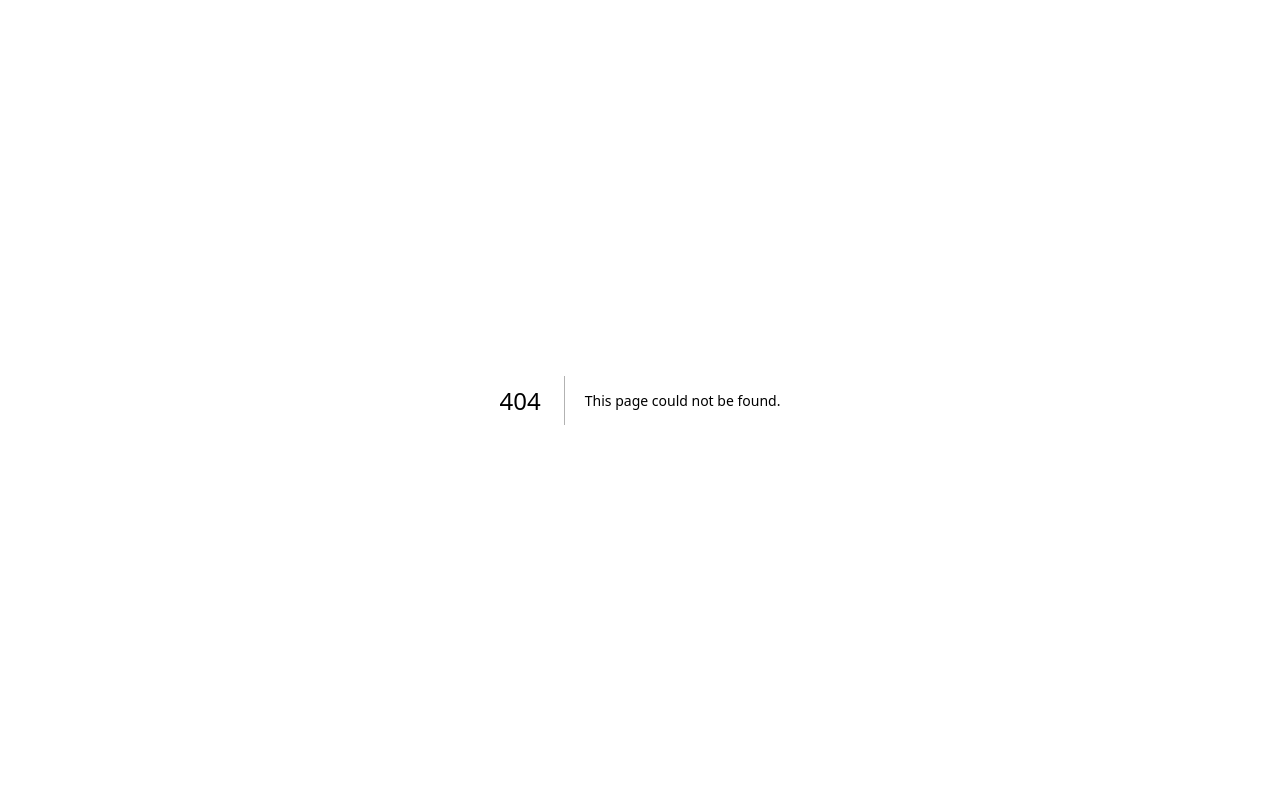
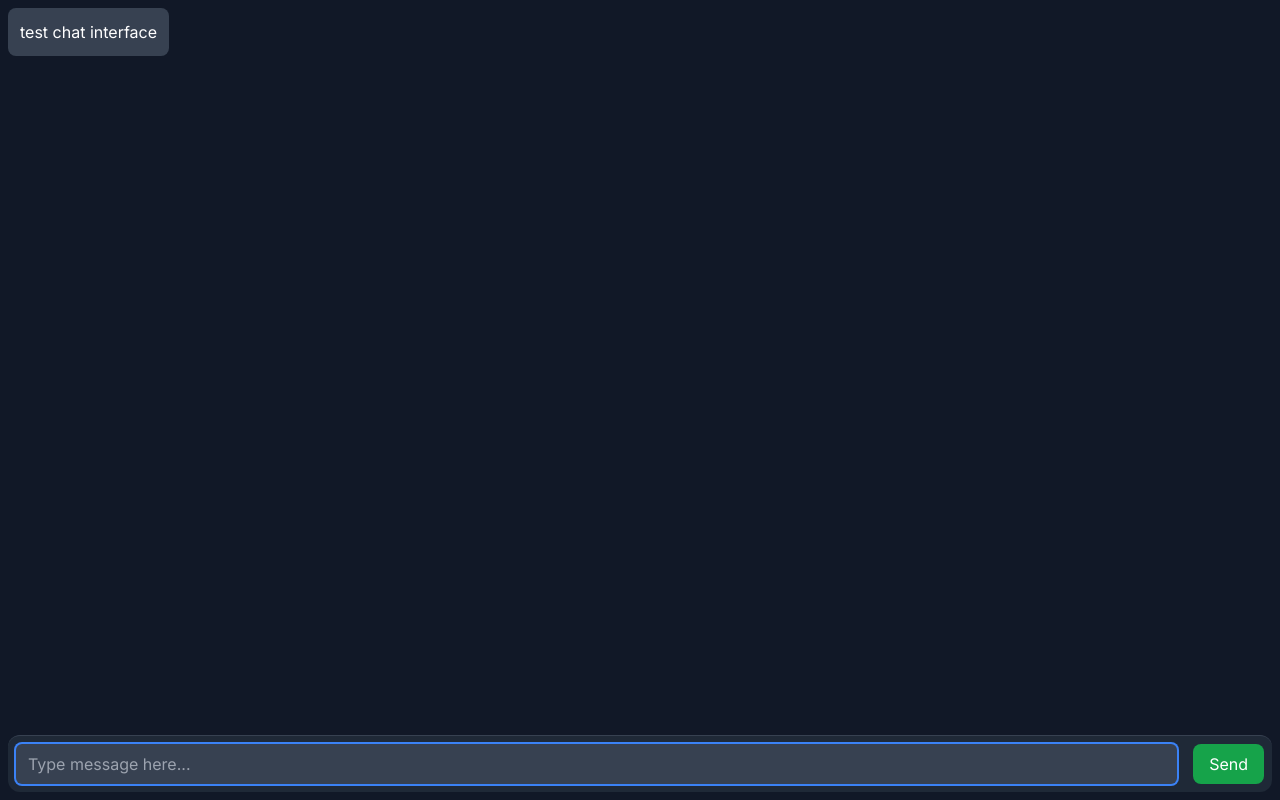
Before and after one commit to raglandconnor/complaint-detection, a Next.js app: page /chat in a window 1280 px wide. Before the commit this address had no page. Built offline with nearby package versions, Linux system fonts and the light colour scheme.

Commit message:
Merge chat interface, test openai chat

```diff
--- /dev/null
+++ b/app/api/openai/route.js
@@ -0,0 +1,42 @@
+import { NextResponse } from 'next/server';
+import OpenAI from 'openai';
+
+const systemPrompt = `You are a human. Respond like a human. Each conversation create a persona that you act is real`;
+
+export async function POST(req) {
+  const openai = new OpenAI();
+  const data = await req.json();
+
+  const completion = await openai.chat.completions.create({
+    messages: [
+      {
+        role: 'system',
+        content: systemPrompt,
+      },
+      ...data,
+    ],
+    model: 'gpt-4o-mini',
+    stream: true,
+  });
+
+  const stream = new ReadableStream({
+    async start(controller) {
+      const encoder = new TextEncoder();
+      try {
+        for await (const chunk of completion) {
+          const content = chunk.choices[0]?.delta?.content;
+          if (content) {
+            const text = encoder.encode(content);
+            controller.enqueue(text);
+          }
+        }
+      } catch (error) {
+        controller.error(error);
+      } finally {
+        controller.close();
+      }
+    },
+  });
+
+  return new NextResponse(stream);
+}
--- /dev/null
+++ b/app/chat/components/chat-interface.jsx
@@ -0,0 +1,129 @@
+import { useState, useRef, useEffect } from 'react';
+import { marked } from 'marked';
+
+const ChatInterface = ({ initialMessage, apiEndpoint, messageColors }) => {
+  const [messages, setMessages] = useState([
+    {
+      role: 'assistant',
+      content: initialMessage,
+    },
+  ]);
+  const [message, setMessage] = useState('');
+  const messagesEndRef = useRef(null);
+  const inputRef = useRef(null);
+
+  useEffect(() => {
+    inputRef.current.focus();
+  }, []);
+
+  const scrollToBottom = () => {
+    messagesEndRef.current?.scrollIntoView({ behavior: 'smooth' });
+  };
+
+  useEffect(() => {
+    scrollToBottom();
+  }, [messages]);
+
+  const sendMessage = async () => {
+    setMessages((prevMessages) => [
+      ...prevMessages,
+      { role: 'user', content: message },
+      { role: 'assistant', content: '' },
+    ]);
+    setMessage('');
+
+    const response = fetch(apiEndpoint, {
+      method: 'POST',
+      headers: {
+        'Content-Type': 'application/json',
+      },
+      body: JSON.stringify([...messages, { role: 'user', content: message }]),
+    }).then(async (res) => {
+      const reader = res.body.getReader();
+      const decoder = new TextDecoder();
+
+      let result = '';
+      return reader.read().then(function processText({ done, value }) {
+        if (done) {
+          return result;
+        }
+
+        const text = decoder.decode(value || new Int8Array(), { stream: true });
+        setMessages((messages) => {
+          let lastMessage = messages[messages.length - 1];
+          let otherMessages = messages.slice(0, messages.length - 1);
+
+          return [
+            ...otherMessages,
+            {
+              ...lastMessage,
+              content: lastMessage.content + text,
+            },
+          ];
+        });
+
+        return reader.read().then(processText);
+      });
+    });
+  };
+
+  const handleKeyDown = (e) => {
+    if (e.key === 'Enter') {
+      sendMessage();
+    }
+  };
+
+  return (
+    <div className="box-border flex h-screen flex-col items-center justify-center overflow-auto bg-gray-900 text-white">
+      <div className="flex h-full w-full flex-col gap-3 p-2">
+        <div className="flex h-full flex-col gap-2 overflow-y-auto">
+          {messages.map((msg, idx) => (
+            <div
+              key={idx}
+              className={`flex ${
+                msg.role === 'user' ? 'justify-end' : 'justify-start'
+              }`}
+            >
+              <div
+                className={`${
+                  msg.role === 'user'
+                    ? messageColors.user
+                    : messageColors.assistant
+                } rounded-lg p-3`}
+              >
+                <div
+                  className="prose prose-invert max-w-none"
+                  dangerouslySetInnerHTML={{ __html: marked(msg.content) }}
+                />
+              </div>
+            </div>
+          ))}
+          <div ref={messagesEndRef} />
+        </div>
+
+        <div className="sticky bottom-0 flex flex-row gap-2 border-t border-gray-700 bg-gray-800 w-full p-2 rounded-xl">
+          <input
+            aria-label="message input box"
+            placeholder="Type message here..."
+            ref={inputRef}
+            type="text"
+            value={message}
+            onChange={(e) => setMessage(e.target.value)}
+            onKeyDown={handleKeyDown}
+            className="flex-grow rounded-md bg-gray-700 px-3 py-2 text-white placeholder-gray-400 outline-none focus:ring-2 focus:ring-blue-500"
+          />
+
+          <button
+            aria-label="send message button"
+            onClick={sendMessage}
+            className="ml-2 px-4 py-2 bg-green-600 text-white rounded-lg hover:bg-green-700"
+          >
+            Send
+          </button>
+        </div>
+      </div>
+    </div>
+  );
+};
+
+export default ChatInterface;
--- /dev/null
+++ b/app/chat/components/chat.jsx
@@ -0,0 +1,19 @@
+'use client';
+import ChatInterface from './chat-interface';
+
+export default function Chat() {
+  const initialMessage = `test chat interface`;
+  const apiEndpoint = '/api/openai';
+  const messageColors = {
+    user: 'bg-green-700',
+    assistant: 'bg-gray-700',
+  };
+
+  return (
+    <ChatInterface
+      initialMessage={initialMessage}
+      apiEndpoint={apiEndpoint}
+      messageColors={messageColors}
+    />
+  );
+}
--- /dev/null
+++ b/app/chat/page.jsx
@@ -0,0 +1,9 @@
+import Chat from './components/chat';
+
+export default function ChatPage() {
+  return (
+    <>
+      <Chat />
+    </>
+  );
+}
--- a/app/page.jsx
+++ b/app/page.jsx
@@ -1,76 +1,5 @@
-'use client'; // This directive enables client-side rendering for the component
+const HomePage = () => {
+  return <div>home page</div>;
+};
 
-import { useState, useEffect, useRef } from 'react';
-
-export default function Home() {
-  const [messages, setMessages] = useState([
-    { text: 'Hello! How can I help you today?', type: 'bot' }
-  ]);
-  const [input, setInput] = useState('');
-  const messagesEndRef = useRef(null);
-
-  const handleSend = async () => {
-    if (input.trim() === '') return;
-
-    const userMessage = { text: input, type: 'user' };
-    setMessages([...messages, userMessage]);
-    setInput('');
-
-    // Mock API call
-    const responseMessage = await mockApiCall(input);
-    setMessages([...messages, userMessage, responseMessage]);
-  };
-
-  const mockApiCall = async (userInput) => {
-    // Simulate an API call to OpenAI
-    const response = await new Promise((resolve) =>
-      setTimeout(() => resolve({ text: `Echo: ${userInput}`, type: 'bot' }), 1000)
-    );
-    return response;
-  };
-
-  const scrollToBottom = () => {
-    messagesEndRef.current?.scrollIntoView({ behavior: 'smooth' });
-  };
-
-  useEffect(() => {
-    scrollToBottom();
-  }, [messages]);
-
-  return (
-    <div className="flex flex-col h-screen bg-gray-900 text-white">
-      <div className="flex-1 overflow-y-auto p-4">
-        <div className="flex flex-col gap-2">
-          {messages.map((message, index) => (
-            <div
-              key={index}
-              className={`p-3 rounded-lg max-w-[70%] ${
-                message.type === 'user'
-                  ? 'bg-blue-600 self-end'
-                  : 'bg-gray-700 self-start'
-              }`}
-            >
-              {message.text}
-            </div>
-          ))}
-          <div ref={messagesEndRef} /> {/* Scroll anchor */}
-        </div>
-      </div>
-      <div className="flex border-t border-gray-700 bg-gray-800 p-2">
-        <input
-          type="text"
-          value={input}
-          onChange={(e) => setInput(e.target.value)}
-          className="flex-1 p-2 border border-gray-600 rounded-lg bg-gray-900 text-white"
-          placeholder="Type a message..."
-        />
-        <button
-          onClick={handleSend}
-          className="ml-2 px-4 py-2 bg-green-600 text-white rounded-lg hover:bg-green-700"
-        >
-          Send
-        </button>
-      </div>
-    </div>
-  );
-}
+export default HomePage;
--- a/package.json
+++ b/package.json
@@ -13,7 +13,9 @@
     "class-variance-authority": "^0.7.0",
     "clsx": "^2.1.1",
     "lucide-react": "^0.428.0",
+    "marked": "^14.0.0",
     "next": "^14.2.5",
+    "openai": "^4.56.0",
     "react": "^18",
     "react-dom": "^18",
     "tailwind-merge": "^2.5.2",
```
Also changed, not shown: 1 other file (tests, documents, lock files or other folders).
